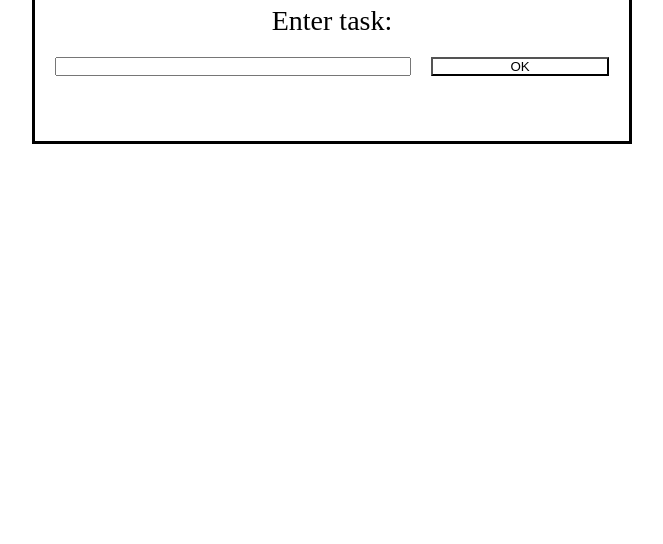
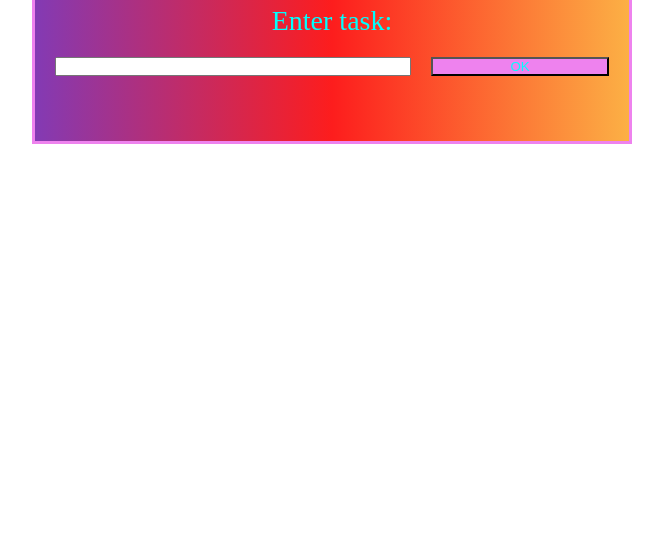
Before and after one commit to GTomkowski/Projects, a plain HTML site: page index.html in a window 1280 px wide. Shown: the part 256-800 px from the top of the page, without its empty margins (308-971 px from the left). Drawn offline with Linux system fonts and the light colour scheme.

Commit message:
Improved css styling of the ToDoList

```diff
--- a/main.css
+++ b/main.css
@@ -9,10 +9,12 @@ body {
 	position: relative;
 	width: 100%;
 	height: 100vh;
+	color:aqua;
 }
 
 h3 {
 	font-size: 34px;
+
 }
 
 label {
@@ -27,12 +29,13 @@ label {
 	transform: translate(-50%, -50%);
 	height: 200px;
 	width: 600px;
-	border: 3px solid black;
+	border: 3px solid violet;
+	background: rgb(131, 58, 180);
+	background: linear-gradient(90deg, rgba(131, 58, 180, 1) 0%, rgba(253, 29, 29, 1) 50%, rgba(252, 176, 69, 1) 100%);
 }
 
-
 .column {
-    display: flex;
+	display: flex;
 	flex-direction: column;
 	text-align: center;
 }
@@ -49,4 +52,6 @@ button {
 	width: 30%;
 	background-color: transparent;
 	outline: none;
+	background-color: violet;
+	color:aqua;
 }
```
